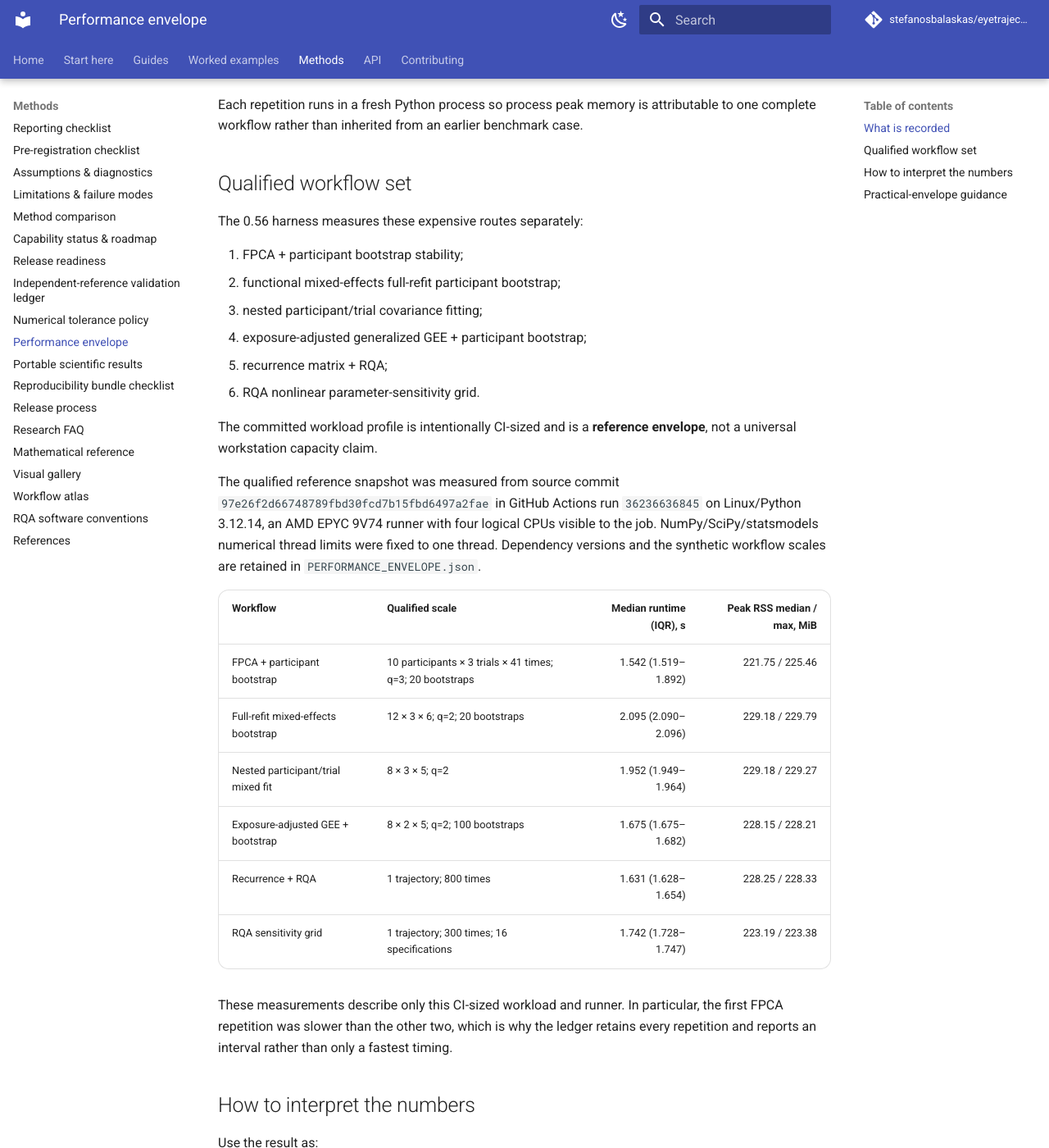
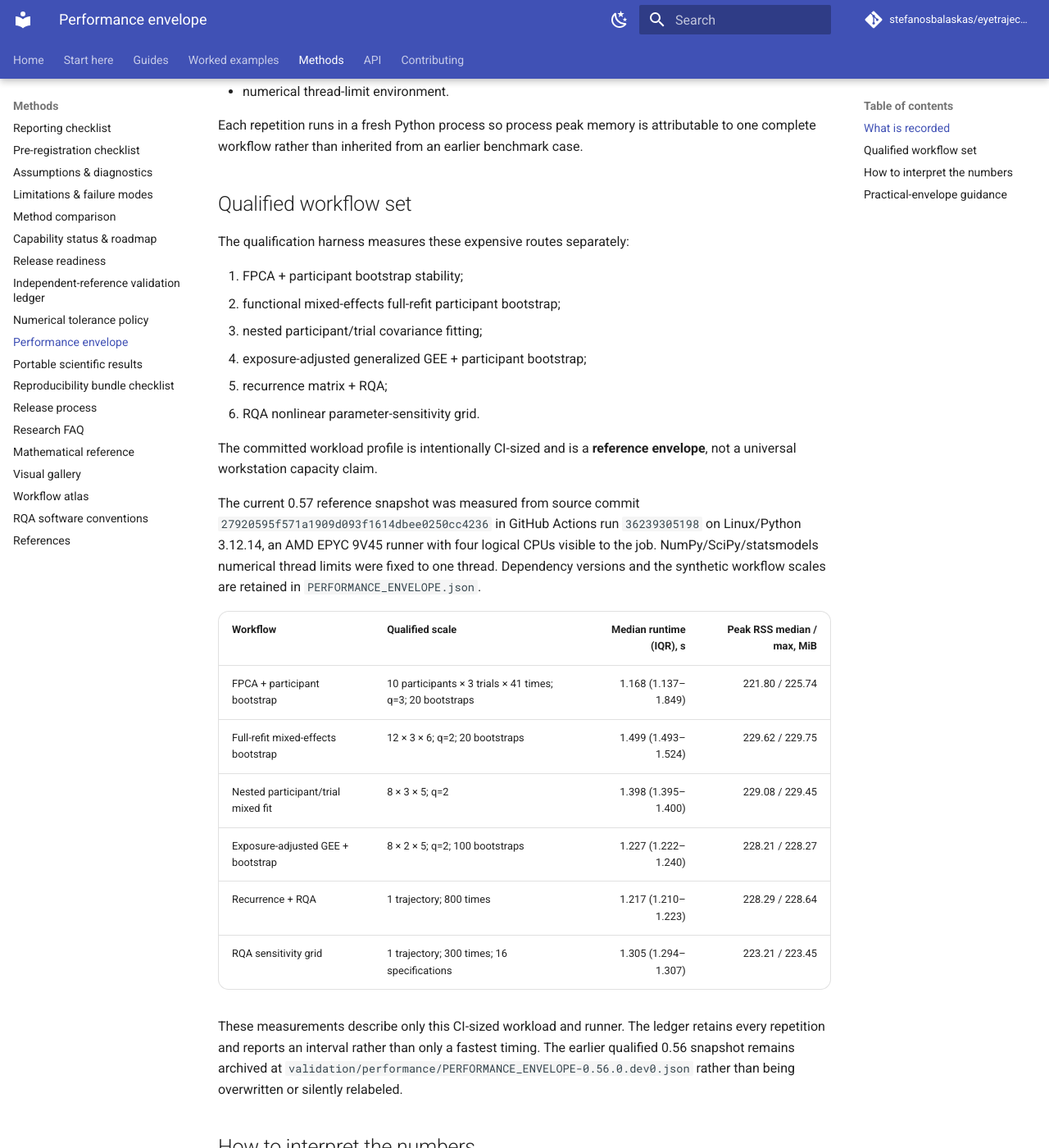
Before and after one commit to stefanosbalaskas/eyetrajectoriespy, an MkDocs documentation site: the page built from docs/validation/performance-envelope.md, in a window 1280 px wide and 1400 px high, scrolled down 815 px. Shown: the whole window at 82% size. Built offline with MkDocs 1.6.1 and Material for MkDocs 9.7.7, drawn with Linux system fonts in a browser that asks for light colours; comment, search, counter and statistics services are not loaded; some of the changed text lies outside the part shown.

Commit message:
Publish qualified 0.57 performance reference envelope

```diff
--- a/docs/validation/performance-envelope.md
+++ b/docs/validation/performance-envelope.md
@@ -1,6 +1,6 @@
 # Performance envelope
 
-Version 0.56 adds a reproducible **single-package performance envelope**. It is
+Version 0.56 introduced a reproducible **single-package performance envelope**. Version 0.57 requalifies the same declared CI-sized workloads after release hardening. It is
 not a comparative benchmark and does not claim that eyetrajectoriespy is faster
 than another package.
 
@@ -31,7 +31,7 @@ benchmark case.
 
 ## Qualified workflow set
 
-The 0.56 harness measures these expensive routes separately:
+The qualification harness measures these expensive routes separately:
 
 1. FPCA + participant bootstrap stability;
 2. functional mixed-effects full-refit participant bootstrap;
@@ -43,26 +43,28 @@ The 0.56 harness measures these expensive routes separately:
 The committed workload profile is intentionally CI-sized and is a **reference
 envelope**, not a universal workstation capacity claim.
 
-The qualified reference snapshot was measured from source commit
-`97e26f2d66748789fbd30fcd7b15fbd6497a2fae` in GitHub Actions run
-`36236636845` on Linux/Python 3.12.14, an AMD EPYC 9V74 runner with four
+The current 0.57 reference snapshot was measured from source commit
+`27920595f571a1909d093f1614dbee0250cc4236` in GitHub Actions run
+`36239305198` on Linux/Python 3.12.14, an AMD EPYC 9V45 runner with four
 logical CPUs visible to the job. NumPy/SciPy/statsmodels numerical thread
 limits were fixed to one thread. Dependency versions and the synthetic workflow
 scales are retained in `PERFORMANCE_ENVELOPE.json`.
 
 | Workflow | Qualified scale | Median runtime (IQR), s | Peak RSS median / max, MiB |
 |---|---|---:|---:|
-| FPCA + participant bootstrap | 10 participants × 3 trials × 41 times; q=3; 20 bootstraps | 1.542 (1.519–1.892) | 221.75 / 225.46 |
-| Full-refit mixed-effects bootstrap | 12 × 3 × 6; q=2; 20 bootstraps | 2.095 (2.090–2.096) | 229.18 / 229.79 |
-| Nested participant/trial mixed fit | 8 × 3 × 5; q=2 | 1.952 (1.949–1.964) | 229.18 / 229.27 |
-| Exposure-adjusted GEE + bootstrap | 8 × 2 × 5; q=2; 100 bootstraps | 1.675 (1.675–1.682) | 228.15 / 228.21 |
-| Recurrence + RQA | 1 trajectory; 800 times | 1.631 (1.628–1.654) | 228.25 / 228.33 |
-| RQA sensitivity grid | 1 trajectory; 300 times; 16 specifications | 1.742 (1.728–1.747) | 223.19 / 223.38 |
+| FPCA + participant bootstrap | 10 participants × 3 trials × 41 times; q=3; 20 bootstraps | 1.168 (1.137–1.849) | 221.80 / 225.74 |
+| Full-refit mixed-effects bootstrap | 12 × 3 × 6; q=2; 20 bootstraps | 1.499 (1.493–1.524) | 229.62 / 229.75 |
+| Nested participant/trial mixed fit | 8 × 3 × 5; q=2 | 1.398 (1.395–1.400) | 229.08 / 229.45 |
+| Exposure-adjusted GEE + bootstrap | 8 × 2 × 5; q=2; 100 bootstraps | 1.227 (1.222–1.240) | 228.21 / 228.27 |
+| Recurrence + RQA | 1 trajectory; 800 times | 1.217 (1.210–1.223) | 228.29 / 228.64 |
+| RQA sensitivity grid | 1 trajectory; 300 times; 16 specifications | 1.305 (1.294–1.307) | 223.21 / 223.45 |
 
-These measurements describe only this CI-sized workload and runner. In
-particular, the first FPCA repetition was slower than the other two, which is
-why the ledger retains every repetition and reports an interval rather than
-only a fastest timing.
+These measurements describe only this CI-sized workload and runner. The ledger
+retains every repetition and reports an interval rather than only a fastest
+timing. The earlier qualified 0.56 snapshot remains archived at
+`validation/performance/PERFORMANCE_ENVELOPE-0.56.0.dev0.json` rather than
+being overwritten or silently relabeled.
+
 
 ## How to interpret the numbers
 
@@ -89,6 +91,6 @@ may be described as practical at a scale only when repeated qualification
 supports that statement on a named reference environment. Optimizer-heavy and
 bootstrap-heavy operations should not be summarized from a single fastest run.
 
-No runtime threshold is used as a scientific pass/fail criterion in 0.56.
+No runtime threshold is used as a scientific pass/fail criterion in 0.57.
 Execution failure is a qualification failure; speed is an observed property to
 document, not a target to game.
```
